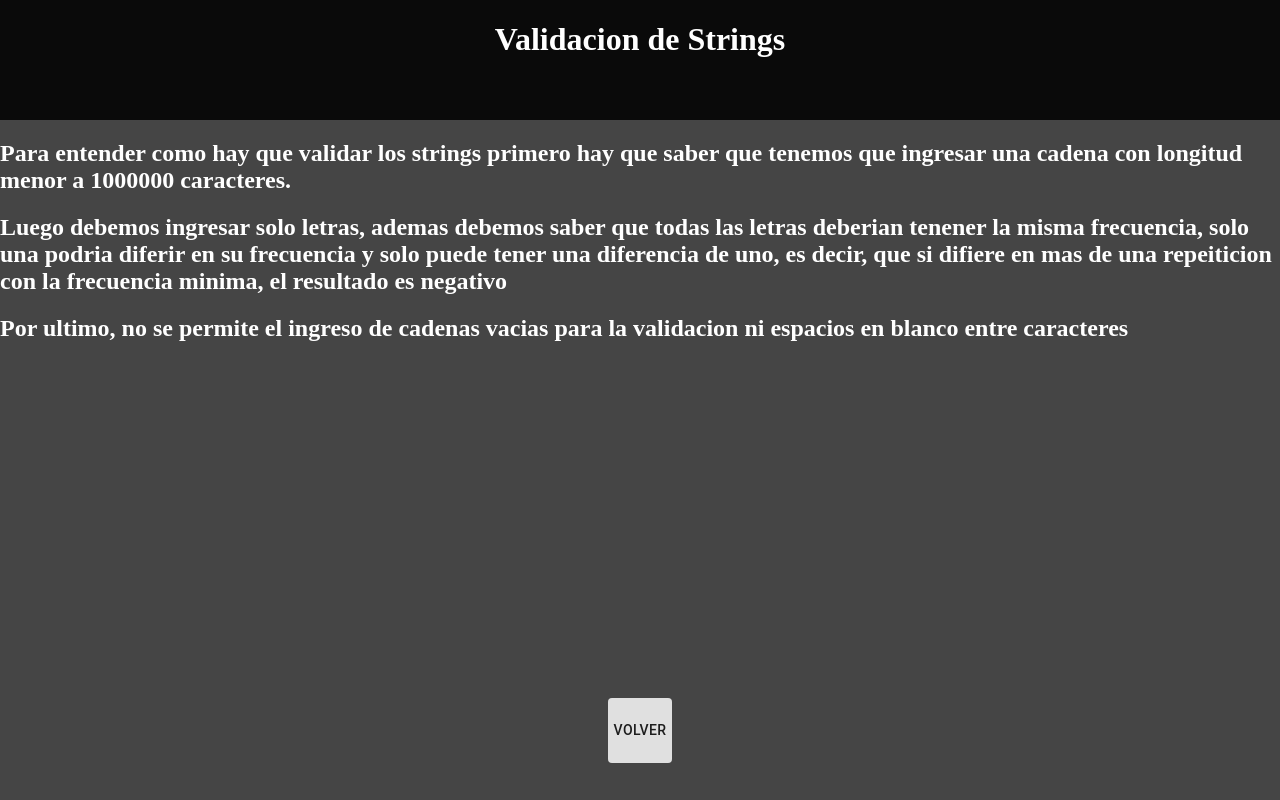
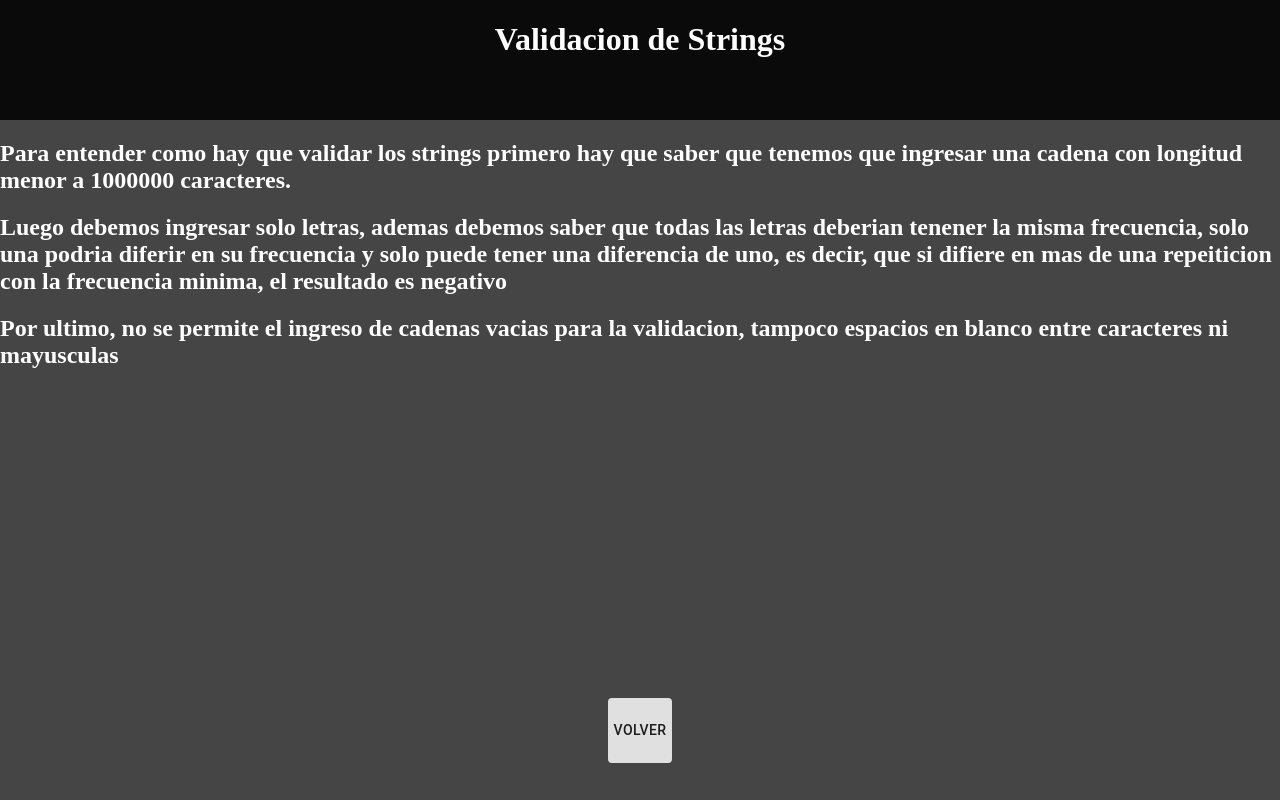
Before and after one commit to NicoRomero3210/ejercicio-devlights, a React (Create React App) app in the folder web/: page /ayuda in a window 1280 px wide. Built offline with nearby package versions, Linux system fonts and the light colour scheme.

Commit message:
Evitar ingreso de mayusuclas

```diff
--- a/web/src/components/TextoAyuda/index.jsx
+++ b/web/src/components/TextoAyuda/index.jsx
@@ -21,7 +21,7 @@ export default function TextoAyuda(){
                 <h2 style={{
                     color:"white"
                 }}>
-                    {`Por ultimo, no se permite el ingreso de cadenas vacias para la validacion ni espacios en blanco entre caracteres`}
+                    {`Por ultimo, no se permite el ingreso de cadenas vacias para la validacion, tampoco espacios en blanco entre caracteres ni mayusculas`}
                 </h2>
         </>
     )
--- a/web/src/views/Main/index.jsx
+++ b/web/src/views/Main/index.jsx
@@ -35,7 +35,7 @@ export default function Main(props){
         if(entrada.length === 0){
             setPatronValido(false)
         }
-        const patron = new RegExp(/^[A-Za-z]+$/g)
+        const patron = new RegExp(/^[a-z]+$/g)
         const patronValidado = patron.test(entrada)
         if(patronValidado === true){
             setPatronValido(true)
```
Also changed, not shown: 1 other file (tests, documents, lock files or other folders).
